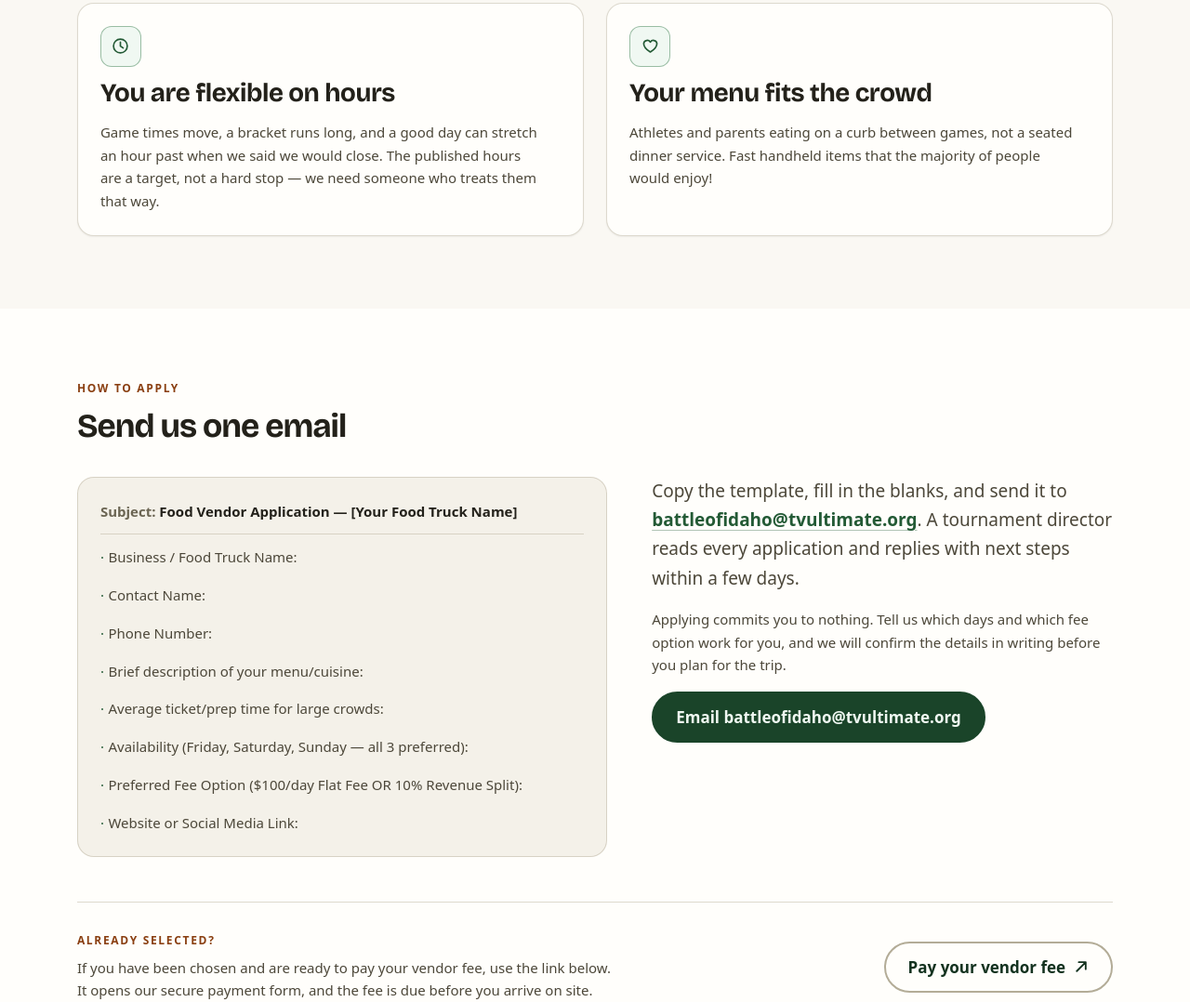
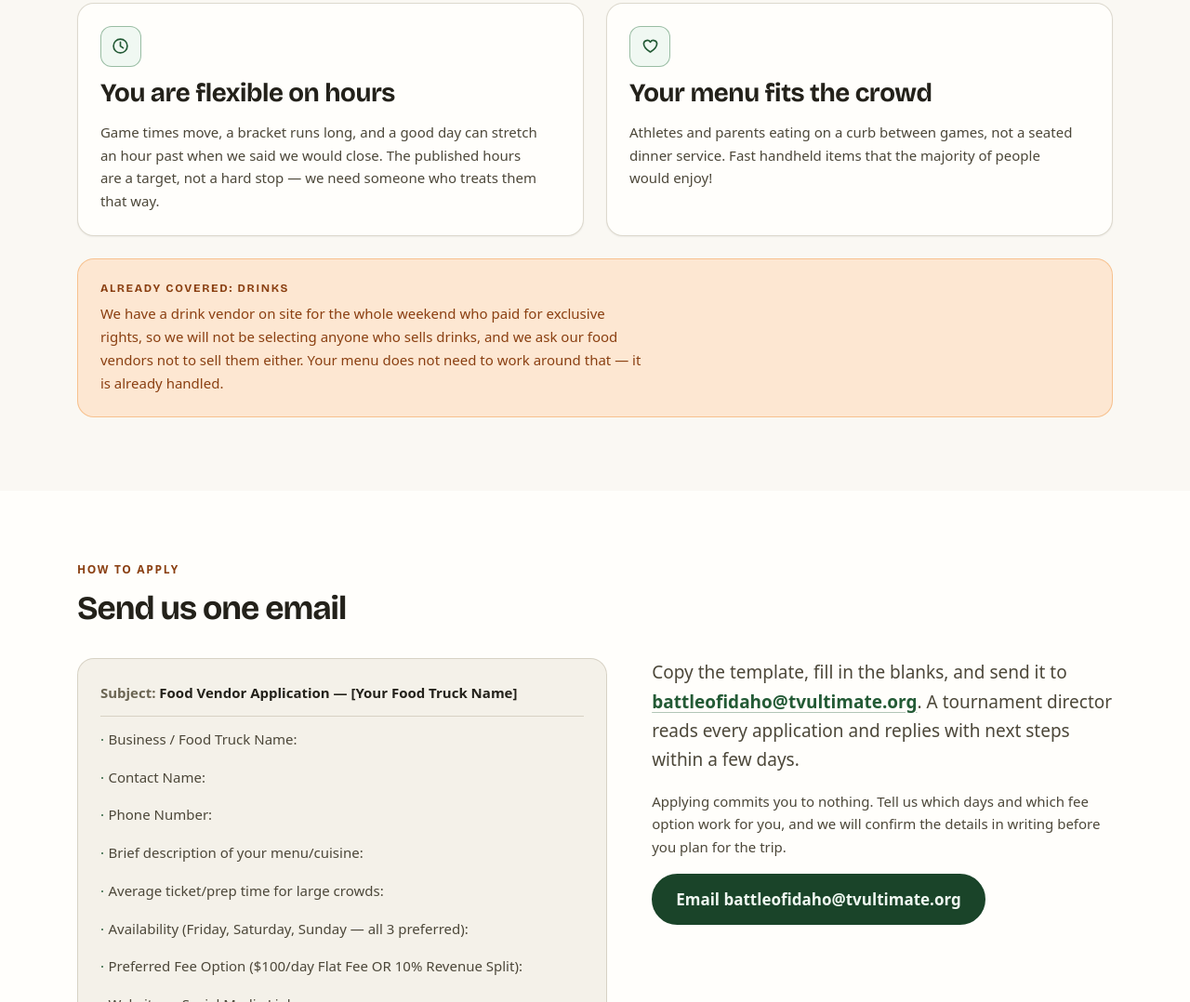
Before and after one commit to tvultimate/tvultimate.org, an Astro site: page /battle-of-idaho/food-vendor-application in a window 1280 px wide. Shown: the part 3535-4613 px from the top of the page at 93% size. Built offline with nearby package versions, Linux system fonts and the light colour scheme; Astro itself is replaced by a stand-in of ours.

Commit message:
We have a drink vendor

```diff
--- a/src/pages/battle-of-idaho/food-vendor-application.astro
+++ b/src/pages/battle-of-idaho/food-vendor-application.astro
@@ -272,6 +272,23 @@ const selection = [
           ))
         }
       </div>
+
+      {/*
+        Drinks are already settled, and a vendor who only finds that out after
+        writing an application has wasted their afternoon. It is a reason we
+        will decline rather than a criterion we weigh, so it sits outside the
+        grid and is styled as an exclusion — the warm ground is already spoken
+        for elsewhere on the site.
+      */}
+      <div class="excluded">
+        <h3 class="excluded__label">Already covered: drinks</h3>
+        <p class="excluded__text">
+          We have a drink vendor on site for the whole weekend who paid for
+          exclusive rights, so we will not be selecting anyone who sells drinks,
+          and we ask our food vendors not to sell them either. Your menu does
+          not need to work around that — it is already handled.
+        </p>
+      </div>
     </Container>
   </Section>
 
@@ -451,6 +468,39 @@ const selection = [
   .selection__grid {
     display: grid;
     gap: var(--space-4);
+  }
+
+  /*
+   * Drinks are a settled fact, not a criterion to compete on. Warm ground,
+   * because the green-accented rules used elsewhere on this page would read as
+   * another thing being weighed.
+   */
+  .excluded {
+    display: grid;
+    gap: var(--space-2);
+    margin-block-start: var(--space-5);
+    padding: var(--space-5);
+    background: var(--surface-warm);
+    border: var(--border-width) solid
+      color-mix(in oklab, var(--color-sunset-300) 60%, transparent);
+    border-radius: var(--radius-lg);
+  }
+
+  .excluded__label {
+    margin: 0;
+    font-size: var(--text-2xs);
+    font-weight: 700;
+    letter-spacing: var(--tracking-widest);
+    text-transform: uppercase;
+    color: var(--surface-warm-ink);
+  }
+
+  .excluded__text {
+    margin: 0;
+    font-size: var(--text-sm);
+    line-height: var(--leading-relaxed);
+    color: var(--surface-warm-ink);
+    max-inline-size: var(--layout-measure);
   }
 
   /* -------------------------------------------------------------
```
